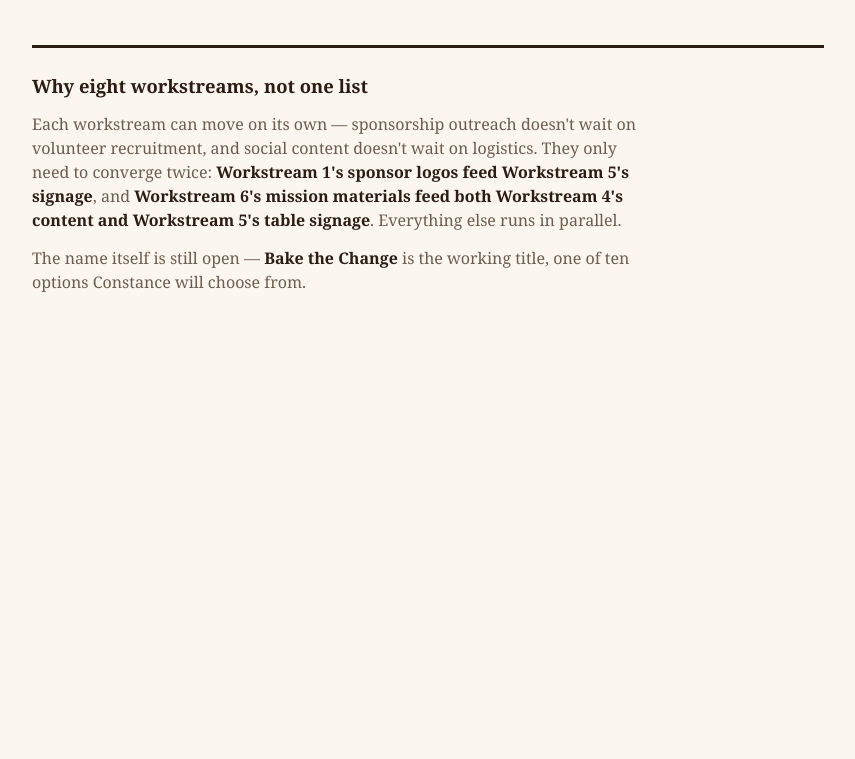
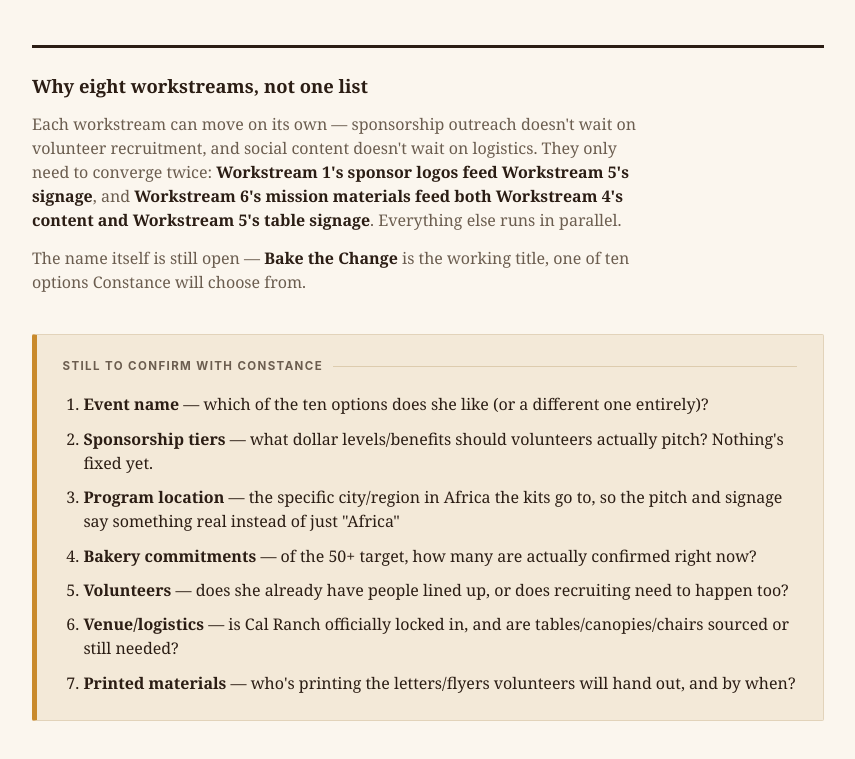
Before and after one commit to dogdanjr/bake-the-change, a plain HTML site: page index.html in a window 1280 px wide. Shown: the part 1155-1914 px from the top of the page, without its empty margins (212-1067 px from the left). Before the commit the page ends 1529 px from the top, so only its background shows below. Drawn offline with Linux system fonts and the light colour scheme.

Commit message:
Genericize volunteer placeholders, add a Questions for Constance checklist
Rachel/Michael were just illustrative examples, not real volunteers yet -
swapped to Volunteer 1/2/3/4 in both templates until real names are
confirmed.

Added a "Still to confirm with Constance" checklist to the hub (event
name, sponsorship tiers, program location specifics, real bakery/
volunteer/venue status, who's printing materials) - open questions the
plan depends on that only she can answer, surfaced instead of buried in
chat history.

```diff
--- a/index.html
+++ b/index.html
@@ -172,6 +172,21 @@
   .synthesis p { max-width: 68ch; margin: 0 0 0.9rem; color: var(--ink-faint); }
   .synthesis p:last-child { margin-bottom: 0; }
   .synthesis b { color: var(--ink); }
+
+  /* ---- open questions ---- */
+  .questions {
+    margin-top: 2.5rem;
+    background: var(--card);
+    border: 1px solid var(--card-line);
+    border-left: 5px solid var(--accent-2);
+    border-radius: 2px;
+    padding: 1.4rem 1.6rem 1.6rem;
+  }
+  .questions .section-label { margin-bottom: 1.1rem; }
+  .questions ol { margin: 0; padding-left: 1.3rem; }
+  .questions li { margin-bottom: 0.65rem; font-size: 1rem; }
+  .questions li:last-child { margin-bottom: 0; }
+  .questions b { font-weight: 700; }
 
   /* ---- detail view ---- */
   .back-link {
@@ -360,6 +375,19 @@
         The name itself is still open — <b>Bake the Change</b> is the working title,
         one of ten options Constance will choose from.
       </p>
+    </div>
+
+    <div class="questions">
+      <p class="section-label">Still to confirm with Constance</p>
+      <ol>
+        <li><b>Event name</b> — which of the ten options does she like (or a different one entirely)?</li>
+        <li><b>Sponsorship tiers</b> — what dollar levels/benefits should volunteers actually pitch? Nothing's fixed yet.</li>
+        <li><b>Program location</b> — the specific city/region in Africa the kits go to, so the pitch and signage say something real instead of just "Africa"</li>
+        <li><b>Bakery commitments</b> — of the 50+ target, how many are actually confirmed right now?</li>
+        <li><b>Volunteers</b> — does she already have people lined up, or does recruiting need to happen too?</li>
+        <li><b>Venue/logistics</b> — is Cal Ranch officially locked in, and are tables/canopies/chairs sourced or still needed?</li>
+        <li><b>Printed materials</b> — who's printing the letters/flyers volunteers will hand out, and by when?</li>
+      </ol>
     </div>
   </section>
 
```
Also changed, not shown: templates/business-tracker.csv (+9 -9 lines), templates/volunteer-routes.csv (+4 -4 lines).
